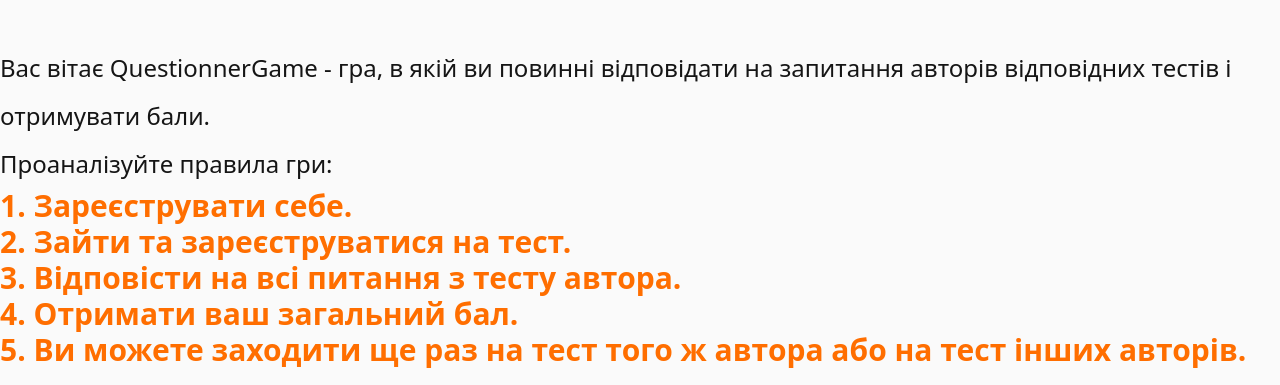
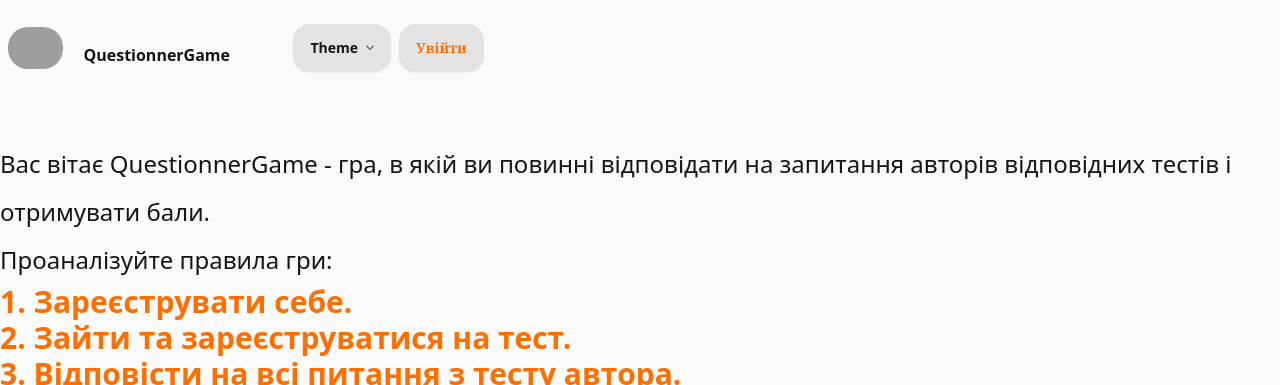
Before and after one commit to Supermax2908/QuestionerGameFinal, a Django app: page / in a window 1280 px wide. Shown: the top 385 px of the page. Run offline with Django 5.2, Linux system fonts and the light colour scheme; some libraries are stand-ins or nearby versions; grey boxes are pictures that could not be loaded.

Commit message:
connect registration to navbar, add messages and theme-controler

```diff
--- a/apps/registration/templates/registration/signup.html
+++ b/apps/registration/templates/registration/signup.html
@@ -26,3 +26,4 @@
         </form>
     </div>
 </div>
+{% endblock %}
--- a/core/urls.py
+++ b/core/urls.py
@@ -19,5 +19,6 @@
 
 urlpatterns = [
     path('admin/', admin.site.urls),
-    path('', include('apps.introduction.urls'))
+    path('', include('apps.introduction.urls')),
+    path('registration/', include('apps.registration.urls'))
 ]
--- a/templates/_include_blocks/_nav_block.html
+++ b/templates/_include_blocks/_nav_block.html
@@ -4,9 +4,34 @@
         <img src="https://tse2.mm.bing.net/th?id=OIP.vgkW4qACiJ5tutDkyuBQCQHaE8&pid=Api&P=0&h=180" alt="Image" class="w-1/5 rounded-box">
         <p class="mt-4 ml-5 font-bold">QuestionnerGame</p>
       </a>
+      <div class="flex justify-center dropdown m-3">
+        <div tabindex="0" role="button" class="btn m-1">
+          Theme
+          <svg width="5px" height="5px" class="h-2 w-2 fill-current opacity-60 inline-block" xmlns="http://www.w3.org/2000/svg" viewBox="0 0 2048 2048"><path d="M1799 349l242 241-1017 1017L7 590l242-241 775 775 775-775z"></path></svg>
+        </div>
+        <ul tabindex="0" class="dropdown-content z-[1] p-2 shadow-2xl bg-base-300 rounded-box w-40">
+          <li><input type="radio" name="theme-dropdown" class="theme-controller btn btn-sm btn-block btn-ghost justify-start" aria-label="Smyk" value="cmyk"/></li>
+          <li><input type="radio" name="theme-dropdown" class="theme-controller btn btn-sm btn-block btn-ghost justify-start" aria-label="Synthwave" value="synthwave"/></li>
+        </ul>
+      </div>
     </div>
     <div class="navbar-center hidden lg:flex">
-
+        <div class="dropdown dropdown-end">
+            {% if user.is_authenticated %}
+              <button class="btn btn-primary font-bold">{{user.username}}</button>
+              <ul tabindex="0" class="mt-3 z-[1] p-2 shadow menu menu-sm dropdown-content bg-base-100 rounded-box w-45">
+                <li><a href="{% url 'registration:logout' %}" class="font-bold">Вийти</a></li>
+              </ul>
+            {% else %}
+              <div class="dropdown dropdown-end">
+                <button class="btn text-secondary font-serif">Увійти</button>
+                <ul tabindex="0" class="mt-3 z-[1] p-2 shadow menu menu-sm dropdown-content bg-base-100 rounded-box w-45">
+                  <li><a href="{% url 'registration:login' %}" class="text-secondary font-bold mb-2">Увійти</a></li>
+                  <li><a href="{% url 'registration:signup' %}" class="text-secondary font-bold">Зареєструватися</a></li>
+                </ul>
+              </div>
+            {% endif %}
+        </div>
     </div>
     <div class="navbar bg-base-100">
 
--- a/templates/base.html
+++ b/templates/base.html
@@ -8,18 +8,27 @@
     <script src="https://cdn.tailwindcss.com"></script>
   </head>
   <body>
-    {% comment %} <div class="flex justify-center dropdown m-3">
-      <div tabindex="0" role="button" class="btn m-1">
-        Theme
-        <svg width="5px" height="5px" class="h-2 w-2 fill-current opacity-60 inline-block" xmlns="http://www.w3.org/2000/svg" viewBox="0 0 2048 2048"><path d="M1799 349l242 241-1017 1017L7 590l242-241 775 775 775-775z"></path></svg>
+
+    {% include "_include_blocks/_nav_block.html" %}
+    {% if messages %}
+    <div class="toast toast-end">
+      {% for message in messages %}
+      <div class="alert alert-{{message.tags}}" role="alart">
+        {% if message.tags == 'info' %}
+        <svg xmlns="http://www.w3.org/2000/svg" fill="none" viewBox="0 0 24 24" class="stroke-current shrink-0 w-6 h-6"><path stroke-linecap="round" stroke-linejoin="round" stroke-width="2" d="M13 16h-1v-4h-1m1-4h.01M21 12a9 9 0 11-18 0 9 9 0 0118 0z"></path></svg>
+        {% elif message.tags == 'success' %}
+        <svg xmlns="http://www.w3.org/2000/svg" class="stroke-current shrink-0 h-6 w-6" fill="none" viewBox="0 0 24 24"><path stroke-linecap="round" stroke-linejoin="round" stroke-width="2" d="M9 12l2 2 4-4m6 2a9 9 0 11-18 0 9 9 0 0118 0z" /></svg>
+        {% elif message.tags == 'warning' %}
+        <svg xmlns="http://www.w3.org/2000/svg" class="stroke-current shrink-0 h-6 w-6" fill="none" viewBox="0 0 24 24"><path stroke-linecap="round" stroke-linejoin="round" stroke-width="2" d="M12 9v2m0 4h.01m-6.938 4h13.856c1.54 0 2.502-1.667 1.732-3L13.732 4c-.77-1.333-2.694-1.333-3.464 0L3.34 16c-.77 1.333.192 3 1.732 3z" /></svg>
+        {% elif message.tags == 'error' %}
+        <svg xmlns="http://www.w3.org/2000/svg" class="stroke-current shrink-0 h-6 w-6" fill="none" viewBox="0 0 24 24"><path stroke-linecap="round" stroke-linejoin="round" stroke-width="2" d="M10 14l2-2m0 0l2-2m-2 2l-2-2m2 2l2 2m7-2a9 9 0 11-18 0 9 9 0 0118 0z" /></svg>
+        {% endif %}
+        <span>{{message}}<span>
+        <button class="btn btn-ghost btn-sm btn-circle" onclick="this.parentElement.remove()">X</button>
       </div>
-      <ul tabindex="0" class="dropdown-content z-[1] p-2 shadow-2xl bg-base-300 rounded-box w-40">
-        <li><input type="radio" name="theme-dropdown" class="theme-controller btn btn-sm btn-block btn-ghost justify-start" aria-label="Smyk" value="cmyk"/></li>
-        <li><input type="radio" name="theme-dropdown" class="theme-controller btn btn-sm btn-block btn-ghost justify-start" aria-label="Synthwave" value="synthwave"/></li>
-        <li><input type="radio" name="theme-dropdown" class="theme-controller btn btn-sm btn-block btn-ghost justify-start" aria-label="Dracula" value="dracula"/></li>
-      </ul>
-    </div> {% endcomment %}
-    {% comment %} {% include "_include_blocks/_nav_block.html" %} {% endcomment %}
+      {% endfor %}
+    </div>
+    {% endif %}
     <div class="container mx-auto">
       {% block content %}{% endblock %}
     </div>
```
